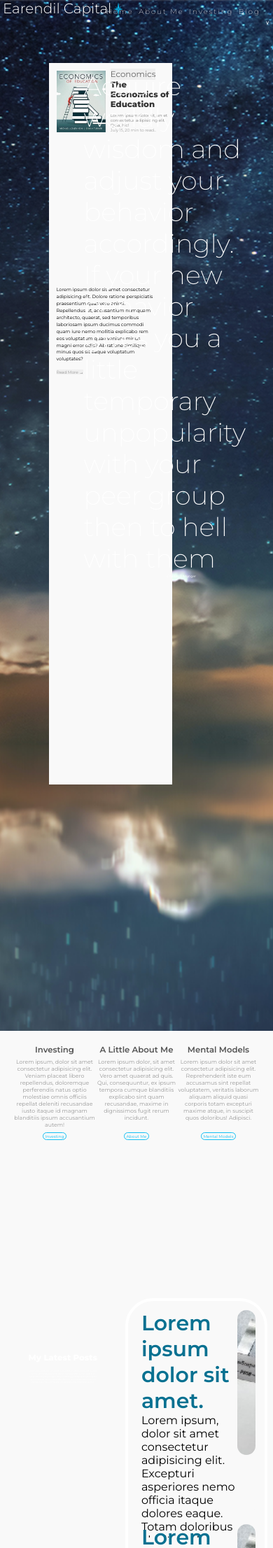
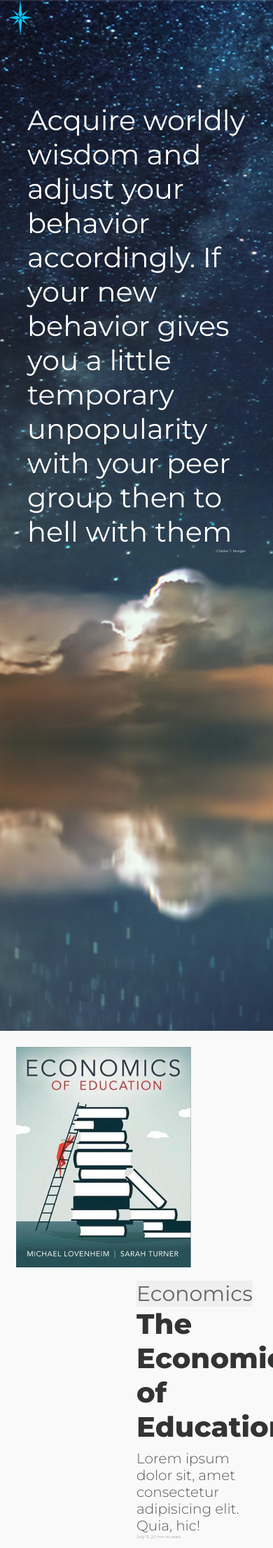
Before and after one commit to madshermansen/Earendil-Capital.github.io, a PHP site: page / in a window 390 px wide; the page is wider, and only the part inside the window is pictured. Shown: the top 2212 px of that part at 70% size. Run offline with PHP 8.4, Linux system fonts and the light colour scheme; some libraries are stand-ins or nearby versions.

Commit message:
mobile edits

```diff
--- a/economics.html
+++ b/economics.html
@@ -21,7 +21,7 @@
     <div class="nav2">
         <a href="homepage.html"><img src="Assets/Favicon/android-chrome-192x192.png" class="logo" ></a>
         <ul class="menu">
-            <li class="selected"><a href="homepage.html">Home</a></li>
+          <li class="selected"><a href="index.html">Home</a></li>
           <li><a href="aboutme.html">About Me</a></li>
           <li><a href="investing.html">Investing</a></li>
           <li><a href="blog.html">Blog</a></li>
--- a/index.html
+++ b/index.html
@@ -33,11 +33,11 @@
             class="logo"
         /></a>
         <ul class="menu">
-          <li class="selected"><a href="homepage.html">Home</a></li>
+          <li class="selected"><a href="index.html">Home</a></li>
           <li><a href="aboutme.html">About Me</a></li>
           <li><a href="investing.html">Investing</a></li>
           <li><a href="blog.html">Blog</a></li>
-          <div class="dropdown" style="float: right"></div>
+          <div class="dropdown" style="float: right">
             <button class="dropbtn">&or;</button>
 
             <div class="dropdown-content" style="right: 0">
@@ -51,7 +51,7 @@
           </div>
         </ul>
       </div>
-      <div class="frontpage">
+      <div class="frontpage-desktop">
 
         <a href="#"
           ><img
@@ -67,7 +67,7 @@
             hic!</h6>
             <h6 style="color: #444; font-weight: 200;font-size: 1.5vmin;">July 15, 20 min to read...</h6>
         </div>
-        <p style="line-height: 1.5em;font-size: 1.7vmin;display: block; margin-left: 6%; width: 80%;">
+        <p class="frontpagedisc">
           Lorem ipsum dolor sit amet consectetur adipisicing elit. Dolore
           ratione perspiciatis praesentium quas vero animi. Repellendus ut,
           accusantium numquam architecto, quaerat, sed temporibus laboriosam
@@ -88,9 +88,35 @@
   </body>
 
   <!-- About Me-->
+  <div class="frontpage-mobile">
+
+    <a href="#"
+      ><img
+        src="Assets/Blog/Economics-of-Education.jpg"
+        alt="book"
+        class="frontpageimg"
+    /></a>
+    <div class="frontpagecontainer" >
+      <button class="topic" id="topictag">Economics</button>
+      <h2 class="topictitle">The Economics of Education</h2>
+      <h6 class="description">
+        Lorem ipsum dolor sit, amet consectetur adipisicing elit. Quia,
+        hic!</h6>
+        <h6 style="color: #444; font-weight: 200;font-size: 1.5vmin;">July 15, 20 min to read...</h6>
+    </div>
+    <p class="frontpagedisc">
+      Lorem ipsum dolor sit amet consectetur adipisicing elit. Dolore
+      ratione perspiciatis praesentium quas vero animi. Repellendus ut,
+      accusantium numquam architecto, quaerat, sed temporibus laboriosam
+      ipsum ducimus commodi quam iure nemo mollitia explicabo rem eos
+      voluptatum quae veniam minus magni error odio? Ab ratione similique
+      minus quos sit eaque voluptatum voluptates?
+    </p>
+    <button style="border: none; color: #444; font-weight: 200;font-size: 1.5vmin; margin-left: 6%;">Read More &rarr;</button>
+  </div>
   <div class="info">
     <div class="infocontainers">
-      Investing
+      <p class="infotitle">Investing</p>
       <p class="infotext">
         Lorem ipsum, dolor sit amet consectetur adipisicing elit. Veniam placeat
         libero repellendus, doloremque perferendis natus optio molestiae omnis
@@ -102,7 +128,7 @@
       </button>
     </div>
     <div class="infocontainers">
-      A Little About Me
+      <p class="infotitle">A Little About me</p>
       <p class="infotext">
         Lorem ipsum dolor, sit amet consectetur adipisicing elit. Vero amet
         quaerat ad quis. Qui, consequuntur, ex ipsum tempora cumque blanditiis
@@ -114,7 +140,7 @@
       </button>
     </div>
     <div class="infocontainers">
-      Mental Models
+      <p class="infotitle">Mental Models</p>
       <p class="infotext">
         Lorem ipsum dolor sit amet consectetur adipisicing elit. Reprehenderit
         iste eum accusamus sint repellat voluptatem, veritatis laborum aliquam
@@ -134,7 +160,7 @@
     <div class="latestpostsinfo">
       <div class="mylatestinfo">
         My Latest Posts
-        <p style="font-size: 0.8vw;font-weight: 400;margin-top: 10%;">
+        <p class="mylatestinfo3">
           Lorem ipsum dolor, sit amet consectetur adipisicing elit. Facere nemo,
           at consequatur quaerat, necessitatibus voluptatibus sapiente voluptas
           magni rerum dolor aut optio eveniet modi? Qui in beatae nemo expedita!
--- a/style.css
+++ b/style.css
@@ -48,22 +48,34 @@ header {
 }
 
 /* Content on the frontpage */
-.frontpage {
+.frontpage-desktop {
   float: left;
   margin-left: 70px;
   margin-top: 90px;
-  width: 45vw;
-  height: 70vh;
+  width: 45%;
+  height: calc(700px - 1vw);
   background-color: #f9f9f9;
   float: left;
   overflow: scroll;
+}
+
+ .frontpage-mobile {
+   display: none;
+ }
+
+.frontpagedisc {
+  line-height: 1.5em;
+  font-size: 90%;
+  display: block;
+  margin-left: 6%;
+  width: 80%;
 }
 
 .frontpageimg {
   float: left;
   margin-left: 6%;
   margin-top: 6%;
-  width: 40%;
+  width: 250px;
   height: auto;
   background-color: #f9f9f9;
   object-fit: cover;
@@ -73,19 +85,19 @@ header {
 .frontpagecontainer {
   margin-left: 50%;
   margin-right: 2%;
-  height: 20em;
+  margin-bottom: 3%;
 }
 
 .description {
   position: relative;
   color: #555;
   margin-top: 5%;
-  font-size: 1.5vw;
+  font-size: 20px;
   font-weight: 300;
 }
 
 .topictitle {
-  font-size: 3vw;
+  font-size: 40px;
   color: #333;
 }
 
@@ -96,7 +108,7 @@ header {
   z-index: 5;
   border: none;
   margin-top: 10%;
-  font-size: 3vw;
+  font-size: 30px;
   text-align: center;
 }
 
@@ -121,10 +133,8 @@ header {
 
 .nav {
   color: rgb(256, 256, 256);
-
   font-size: 4vmin;
   font-weight: 200;
-  position: fixed;
   width: 100%;
   height: 10%;
   z-index: 100;
@@ -153,7 +163,7 @@ header {
   float: right;
   list-style: none;
   font-size: 20px;
-  transition: ease all 2s;
+
 }
 
 .menu li {
@@ -203,7 +213,6 @@ header {
 .dropdown-content {
   display: none;
   position: absolute;
-  background-color: none;
   min-width: 160px;
   box-shadow: 0px 8px 16px 0px rgba(0, 0, 0, 0.2);
   z-index: 100;
@@ -237,6 +246,7 @@ header {
 
 /* Positioning and styling of logo and clickable area */
 .logo {
+
   margin-top: 2%;
   width: 40px;
   height: auto;
@@ -250,7 +260,7 @@ header {
   font-weight: 300;
   color: white;
   text-decoration: none;
-  transition: ease all 2s;
+
 
 }
 
@@ -332,7 +342,7 @@ header {
 .info {
   text-align: center;
   background: #f9f9f9;
-  height: 10%;
+  height: 30%;
   width: 100%;
   padding-top: 5%;
   position: relative;
@@ -343,10 +353,11 @@ header {
 
 .infocontainers {
   float: left;
-  width: 10em;
+  width: 30%;
   height: 50%;
+  margin: 0px 15px;
   text-align: center;
-  font-size: 3vmin;
+  font-size: 40px;
   padding-bottom: 5%;
   font-weight: 600;
   color: #555;
@@ -359,7 +370,7 @@ header {
   border: 0.2em solid #12bff4;
   color: #12bff4;
   padding: 0.2em 0.5em;
-  font-size: 1.5vmin;
+  font-size: 20px;
   text-align: center;
 
 }
@@ -389,13 +400,17 @@ header {
   transition: 1s;
 }
 
+.infotitle {
+  height: calc(2.3em);
+}
+
 .infotext {
   margin-top: 5%;
   color: #999;
-  font-size: 2vmin;
+  font-size: 25px;
   position:relative;
-  height: 12em;
   font-weight: 400;
+  height: 30%;
 }
 
 .latestpostcontainer {
@@ -485,7 +500,13 @@ header {
   padding-left: 10%;
   padding-right: 10%;
   font-weight: 800;
-  font-size: 3vw;
+  font-size: 60px;
+}
+
+.mylatestinfo3 {
+  font-size: 30px;
+  font-weight:400;
+  margin-top: 10%;
 }
 
 .post {
@@ -498,6 +519,7 @@ header {
   border: solid white 0px;
   border-radius: 20px;
   text-align: left;
+  overflow:hidden;
 }
 
 .posttitle {
@@ -525,7 +547,6 @@ header {
   margin-left: 5%;
   color: black;
   height: 60%;
-  overflow: scroll;
 }
 
 .scrollablepostbox{
@@ -618,38 +639,83 @@ header {
 }
 
 @media only screen and (max-width: 770px) {
+  .menuselector {
+
+  }
   .menu {
-    font-size: 15px;
+    font-size: 25px;
+    display: none;
   }
   .headerlogotext {
-    font-size: 30px;
+    font-size: 0px;
   }
   .logo {
-    width: 30px;
+    width: 50px;
+
   }
+  .info {
+    float:none;
+    display: block;
   }
+  .infocontainers {
+    float:none;
+    width: 80%;
+    margin: auto;
+  }
+  .latestpostsinfo {
+    top: 0%;
+    margin-top: 0%;
+  }
+  .mylatestinfo {
+    float: none;
+    font-size: 40px;
+    padding-left: 5%;
+    padding-right: 5%;
+    margin: auto;
+    width: 80%;
+  }
+  .mylatestinfo3 {
+    font-size: 20px;
+  }
+  .scrollablepostbox {
+    width: 90%;
+    float: none;
+    margin: auto;
 
-@media only screen and (max-width: 610px) {
-  .menu li {
-    display: inline-block;
-    margin: 10px 0px;
   }
-  .headerlogotext {
-    font-size: 25px;  }
-  .logo {
-    width: 25px;
-  }
+  .frontpage-mobile {
+    width: 100%;
+    height: auto;
+    margin: auto ;
+    display: block;
 
   }
 
-@media only screen and (max-width: 530px) {
-  .menu {
-    font-size: 10px;
+  .latestposts2 {
+    min-height: 150vh;
   }
-  .headerlogotext {
-    font-size: 20px;  }
-  .logo {
-    width: 20px;
+  .frontpage-desktop {
+    display: none;
   }
-
+  .quote {
+    width: 80%;
+    height: 550px;
+    left: 0px;
+    margin: 0px;
+    font-weight: 400;
+    font-size: 40px;
+    margin-left: 10%;
+    margin-right: 10%;
   }
+  #quoteby {
+    margin-left: 0px;
+    text-align: right;
+  }
+  .post {
+    height: 30%;
+  }
+  .scrollablepostbox {
+    margin-top: 5%;
+    height: 50%;
+  }
+}
```
Lines whose indentation alone changed are shown as unchanged.
